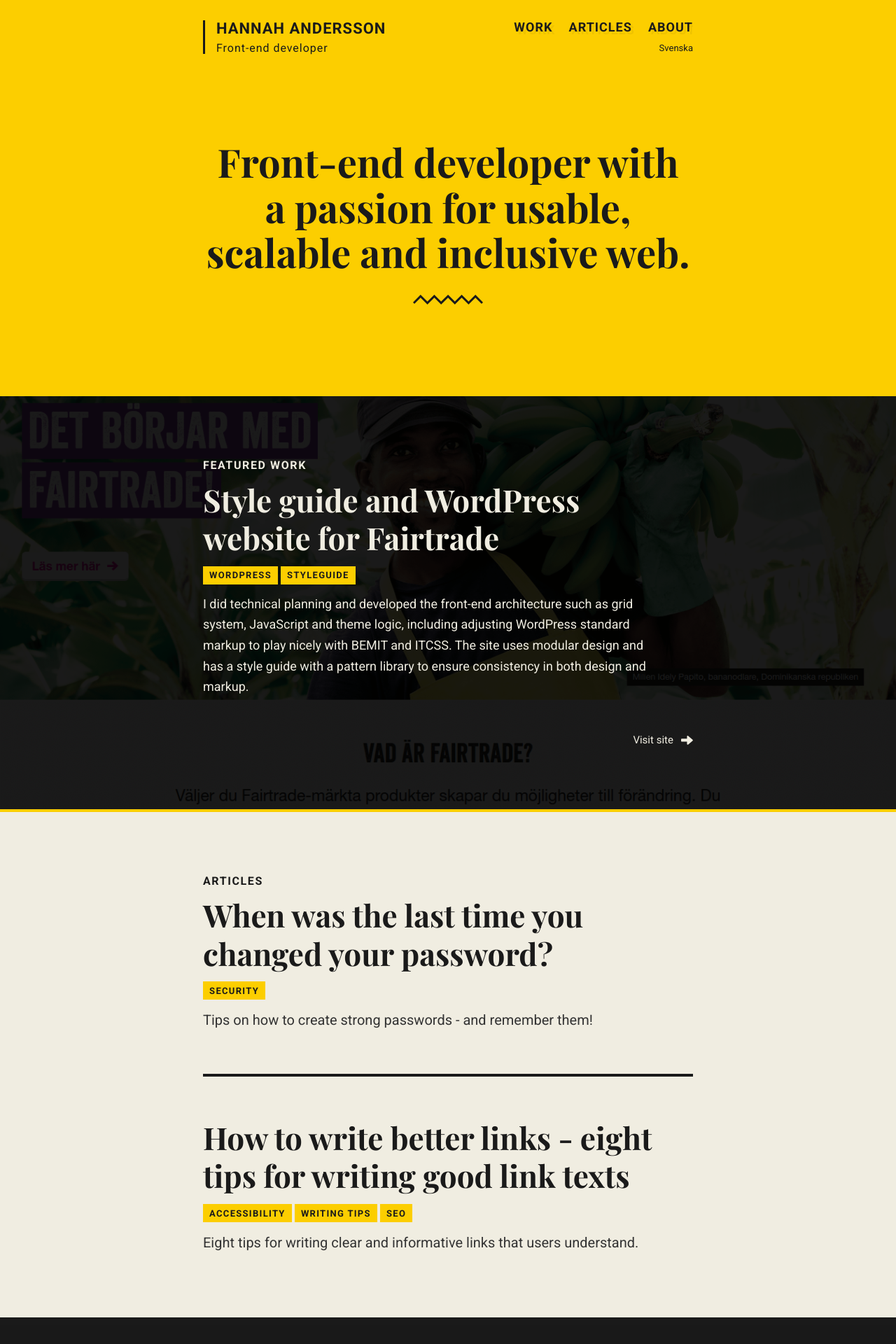
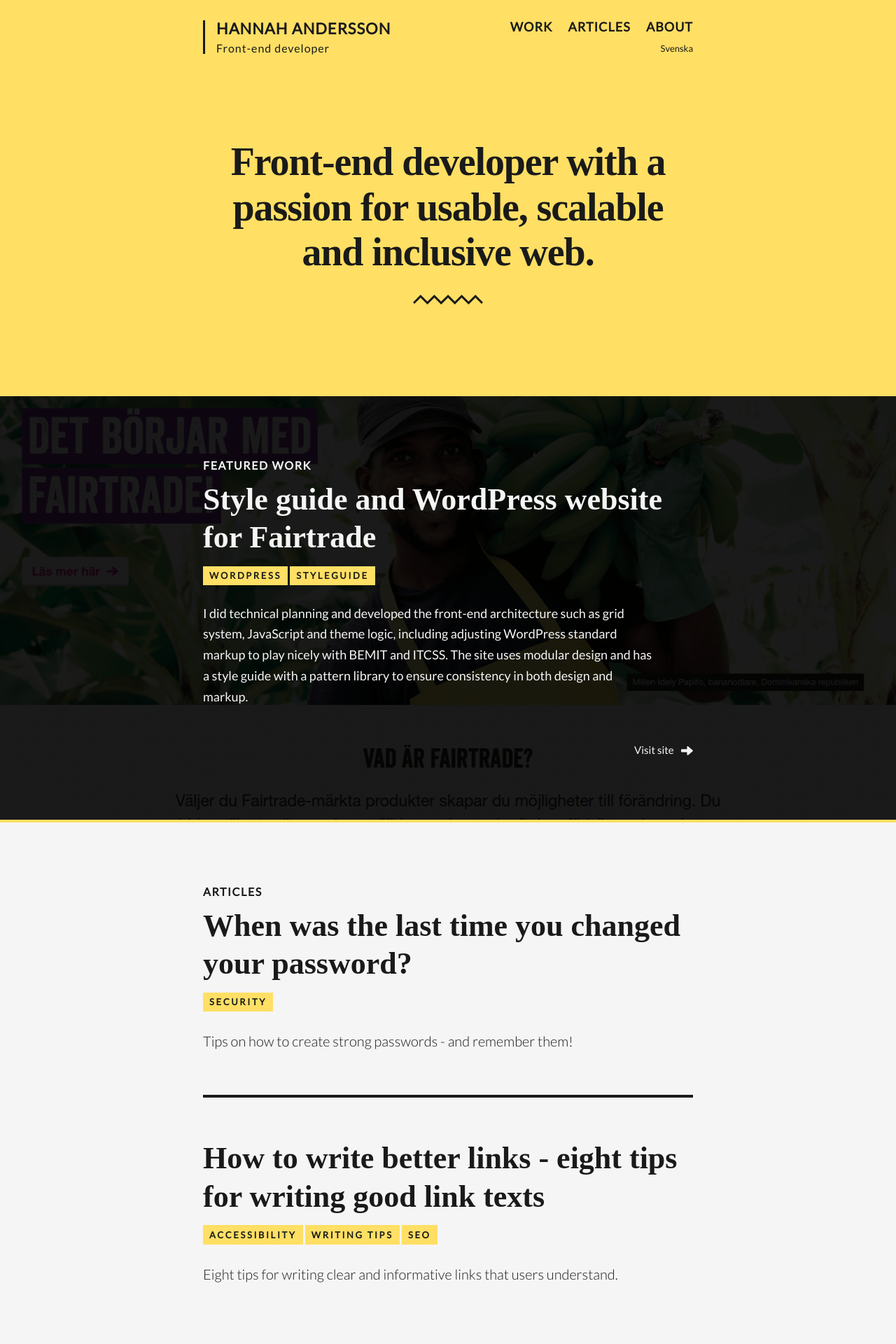
Before and after one commit to decemberly/decemberly.github.io, a Jekyll site: the page built from _pages/index.md, in a window 1280 px wide. Shown: the top 1920 px of the page at 70% size. Built offline with Jekyll 4.4.1, drawn with Linux system fonts in a browser that asks for light colours; some web fonts are replaced.

Commit message:
Adjusted colors and fonts

```diff
--- a/_includes/head.html
+++ b/_includes/head.html
@@ -47,7 +47,7 @@
   <meta name="theme-color" content="#fcce00">
 
   <!--Fonts -->
-  <link href="https://fonts.googleapis.com/css?family=Playfair+Display:700%7CRoboto:400,700" rel="stylesheet">
+  <link href="https://fonts.googleapis.com/css?family=Droid+Serif:700|Lato:300,400" rel="stylesheet">
 
   <!--Stylesheets -->
   <link rel="stylesheet" href="/css/screen.css">
--- a/css/screen.css
+++ b/css/screen.css
@@ -314,9 +314,9 @@
 html {
   line-height: 1.6;
   padding: 0;
-  background-color: #f0ede1;
+  background-color: #f5f5f5;
   color: #1a1a1a;
-  font-family: "Roboto", sans-serif;
+  font-family: "Lato", sans-serif;
   -webkit-font-smoothing: antialiased;
   box-sizing: border-box;
 }
@@ -348,7 +348,7 @@
 }
 
 .o-row.-line {
-  border-bottom: 1px solid #ebebeb;
+  border-bottom: 1px solid #eee;
 }
 
 .o-faux-row {
@@ -407,7 +407,7 @@
   background-size: cover;
   background-position: center center;
   background-blend-mode: multiply;
-  border-bottom: 4px solid #fcce00;
+  border-bottom: 4px solid #ffdf64;
 }
 
 .c-featured-work:last-child {
@@ -423,7 +423,7 @@
 }
 
 .c-author {
-  background-color: #fcce00;
+  background-color: #ffdf64;
   padding: 2.2em;
 }
 
@@ -441,12 +441,12 @@
 }
 
 .c-background-yellow {
-  background: #fcce00;
+  background: #ffdf64;
   overflow: hidden;
 }
 
 .c-background-grey {
-  background: #ebebeb;
+  background: #eee;
 }
 
 .c-button {
@@ -454,7 +454,7 @@
   transition: all 0.2s ease-in-out;
   cursor: pointer;
   border: 0;
-  background: #f0ede1;
+  background: #f5f5f5;
   color: #b8312f;
   display: inline-block;
   text-decoration: none;
@@ -516,14 +516,13 @@
 }
 
 .c-copyright {
-  color: #f0ede1;
+  color: #f5f5f5;
   text-align: center;
 }
 
 .c-header {
   padding: 1.2em 0 0.8em;
-  background-color: #fcce00;
-  box-shadow: 0 2px 0 rgba(0, 0, 0, 0.1);
+  background-color: #ffdf64;
 }
 
 .c-header__wrapper {
@@ -567,7 +566,7 @@
   color: #1a1a1a;
   word-wrap: break-word;
   font-weight: bold;
-  font-family: "Playfair Display", serif;
+  font-family: "Droid Serif", serif;
 }
 
 .c-heading-a a,
@@ -612,13 +611,14 @@
 .-white.c-heading-b a,
 .-white.c-heading-c a,
 .-white.c-heading-d a {
-  color: #f0ede1;
+  color: #f5f5f5;
 }
 
 .c-heading-a {
   font-size: 1.875em;
   line-height: 1.15;
   margin: 0 0 0.5em;
+  letter-spacing: -0.02em;
 }
 
 .c-heading-b {
@@ -634,7 +634,7 @@
 }
 
 .c-heading-d {
-  font-family: "Roboto", sans-serif;
+  font-family: "Lato", sans-serif;
   font-size: 1em;
   line-height: 1.15;
   margin: 0 0 0.3em;
@@ -653,11 +653,11 @@
 }
 
 .c-preheading.-white {
-  color: #f0ede1;
+  color: #f5f5f5;
 }
 
 .c-hero {
-  background: #f0ede1;
+  background: #f5f5f5;
   position: relative;
 }
 
@@ -665,14 +665,14 @@
   display: inline-block;
   width: 2.25em;
   height: 2.25em;
-  fill: #f0ede1;
+  fill: #f5f5f5;
 }
 
 .c-icon-linkedin {
   display: inline-block;
   width: 2.25em;
   height: 2.25em;
-  fill: #f0ede1;
+  fill: #f5f5f5;
 }
 
 .c-icon-email {
@@ -694,15 +694,11 @@
   height: 0.5625em;
   margin-top: 0.8em;
   margin-bottom: 1.6em;
-  fill: #b8312f;
+  fill: #1a1a1a;
 }
 
 .c-divider.-white {
-  fill: #f0ede1;
-}
-
-.c-divider.-black {
-  fill: #1a1a1a;
+  fill: #f5f5f5;
 }
 
 .c-divider.-center {
@@ -800,7 +796,7 @@
 .c-social__link {
   -webkit-transition: all 0.2s ease-in-out;
   transition: all 0.2s ease-in-out;
-  color: #f0ede1;
+  color: #f5f5f5;
   font-size: 1.125em;
   line-height: 2.4;
   padding: 0.3125em;
@@ -916,11 +912,11 @@
 }
 
 .c-link-cta.-white {
-  color: #f0ede1;
+  color: #f5f5f5;
 }
 
 .c-link-cta.-white [class^='c-icon'] {
-  fill: #f0ede1;
+  fill: #f5f5f5;
 }
 
 .c-nav__wrapper {
@@ -945,7 +941,6 @@
   letter-spacing: 1px;
   font-size: 1em;
   margin: 0;
-  text-shadow: 4px 4px rgba(0, 0, 0, 0.05);
   color: #1a1a1a;
   padding: 1em 0;
   border-bottom: 1px solid #1a1a1a;
@@ -995,17 +990,17 @@
 
 .c-tags {
   list-style: none;
-  margin: 0 0 0.8em;
+  margin: 0 0 1.6em;
   padding: 0;
 }
 
 .c-tags__item {
   text-transform: uppercase;
   font-size: 0.6875em;
-  letter-spacing: 0.1em;
-  background-color: #fcce00;
+  letter-spacing: 0.2em;
+  background-color: #ffdf64;
   color: #1a1a1a;
-  padding: 0.5em 0.7em 0.4em;
+  padding: 0.5em 0.7em;
   display: inline-block;
   line-height: 1.1;
   font-weight: bold;
@@ -1013,9 +1008,9 @@
 
 .c-preamble {
   font-size: 1.125em;
-  line-height: 1.5;
+  line-height: 1.7;
   max-width: 36em;
-  font-weight: bold;
+  font-weight: 300;
   margin-bottom: 1.1em;
 }
 
@@ -1027,28 +1022,26 @@
   -webkit-transition: all 0.2s ease-in-out;
   transition: all 0.2s ease-in-out;
   color: #1a1a1a;
+  outline: none;
+  font-weight: 400;
   text-decoration: none;
-  text-shadow: 0.05em 0 0 #f0ede1, -0.05em 0 0 #f0ede1, 0 0.05em 0 #f0ede1, 0 -0.05em 0 #f0ede1, 0.1em 0 0 #f0ede1, -0.1em 0 0 #f0ede1, 0 0.1em 0 #f0ede1, 0 -0.1em 0 #f0ede1;
-  background-image: -webkit-linear-gradient(left, #b8312f 0%, #b8312f 100%);
-  background-image: linear-gradient(to right, #b8312f 0%, #b8312f 100%);
-  background-repeat: repeat-x;
-  background-position: bottom 0.05em center;
-  background-size: 100% 0.1em;
-  outline: none;
+  border-bottom: 0.2em solid #ffdf64;
+  padding: 0.3em 0 0.2em;
 }
 
 .c-preamble a:hover,
 .c-preamble a:focus,
 .c-preamble a:active {
-  color: #b8312f;
+  color: #1a1a1a;
+  background-color: #ffdf64;
 }
 
 .c-body {
   font-size: 0.875em;
-  line-height: 1.65;
+  line-height: 1.7;
   max-width: 36em;
   margin: 0;
-  color: #333;
+  font-weight: 300;
 }
 
 .c-body.-center {
@@ -1073,20 +1066,18 @@
   -webkit-transition: all 0.2s ease-in-out;
   transition: all 0.2s ease-in-out;
   color: #1a1a1a;
+  outline: none;
+  font-weight: 400;
   text-decoration: none;
-  text-shadow: 0.05em 0 0 #f0ede1, -0.05em 0 0 #f0ede1, 0 0.05em 0 #f0ede1, 0 -0.05em 0 #f0ede1, 0.1em 0 0 #f0ede1, -0.1em 0 0 #f0ede1, 0 0.1em 0 #f0ede1, 0 -0.1em 0 #f0ede1;
-  background-image: -webkit-linear-gradient(left, #b8312f 0%, #b8312f 100%);
-  background-image: linear-gradient(to right, #b8312f 0%, #b8312f 100%);
-  background-repeat: repeat-x;
-  background-position: bottom 0.05em center;
-  background-size: 100% 0.1em;
-  outline: none;
+  border-bottom: 0.2em solid #ffdf64;
+  padding: 0.3em 0 0.2em;
 }
 
 .c-body a:hover,
 .c-body a:focus,
 .c-body a:active {
-  color: #b8312f;
+  color: #1a1a1a;
+  background-color: #ffdf64;
 }
 
 .c-body ul,
@@ -1110,19 +1101,28 @@
 }
 
 .c-body h2 {
+  font-family: "Droid Serif", serif;
   font-weight: bold;
   line-height: 1.2;
   font-size: 1.5em;
-  margin: 1.8em 0 0.3em;
+  margin: 1.8em 0 0.4em;
   color: #1a1a1a;
+  letter-spacing: -0.01em;
 }
 
 .c-body h3 {
-  font-weight: normal;
+  font-weight: 400;
   line-height: 1.2;
   font-size: 1.125em;
-  margin: 1em 0 0.2em;
+  margin: 1.2em 0 0.3em;
   color: #1a1a1a;
+  letter-spacing: 0.01em;
+}
+
+.c-body h3[class$='__example__heading'] {
+  font-size: 0.9em;
+  margin-top: 2em;
+  margin-bottom: 0.7em;
 }
 
 .c-body > p {
@@ -1140,7 +1140,7 @@
   line-height: 1.2;
   text-align: center;
   margin: 1.5em 0;
-  font-family: "Playfair Display", serif;
+  font-family: "Droid Serif", serif;
   border-top: 4px solid #1a1a1a;
   border-bottom: 4px solid #1a1a1a;
   padding: 3em 0.5em 1em;
@@ -1161,6 +1161,12 @@
   margin-top: 0;
 }
 
+.c-body__example {
+  background-color: #eee;
+  padding: 1.2em 1.5em;
+  font-size: 0.9em;
+}
+
 .c-body-small {
   font-size: 0.875em;
   line-height: 1.65;
@@ -1170,7 +1176,7 @@
 }
 
 .c-body-small.-white {
-  color: #f0ede1;
+  color: #f5f5f5;
 }
 
 .c-list-naked {
@@ -1773,11 +1779,11 @@
   }
 
   .c-body h2 {
-    font-size: 1.5em;
+    font-size: 1.75em;
   }
 
   .c-body h3 {
-    font-size: 1.2em;
+    font-size: 1.3em;
   }
 
   .c-body blockquote {
--- a/scss/components/header/_header.scss
+++ b/scss/components/header/_header.scss
@@ -2,7 +2,6 @@
 .c-header {
   padding: 1.2em 0 0.8em;
   background-color: color('yellow');
-  box-shadow: 0 2px 0 rgba(0,0,0,0.1);
 
   @include respond-to('large') {
     padding: 1.8em 0;
--- a/scss/components/headings/_headings.scss
+++ b/scss/components/headings/_headings.scss
@@ -9,7 +9,7 @@
   color: color('black');
   word-wrap: break-word;
   font-weight: bold;
-  font-family: $playfair;
+  font-family: $droidserif;
 
   a {
     @include transition;
@@ -42,6 +42,7 @@
   font-size: pxtoem(30);
   line-height: 1.15;
   margin: 0 0 0.5em;
+  letter-spacing: -0.02em;
 
   @include respond-to('small') {
     font-size: pxtoem(34);
@@ -107,7 +108,7 @@
 %heading-d,
 .c-heading-d {
   @extend %heading;
-  font-family: $roboto;
+  font-family: $lato;
   font-size: pxtoem(16);
   line-height: 1.15;
   margin: 0 0 0.3em;
--- a/scss/components/icons/_icons.scss
+++ b/scss/components/icons/_icons.scss
@@ -31,7 +31,7 @@
   height: pxtoem(9);
   margin-top: 0.8em;
   margin-bottom: 1.6em;
-  fill: color('red');
+  fill: color('black');
 
   @include respond-to('medium') {
     margin-bottom: 2em;
@@ -47,10 +47,6 @@
 
   &.-white {
     fill: color('white');
-  }
-
-  &.-black {
-    fill: color('black');
   }
 
   &.-center {
--- a/scss/components/navigation/_navigation.scss
+++ b/scss/components/navigation/_navigation.scss
@@ -45,7 +45,6 @@
     letter-spacing: 1px;
     font-size: pxtoem(16);
     margin: 0;
-    text-shadow: 4px 4px rgba(0,0,0,0.05);
     color: color('black');
     padding: 1em 0;
     border-bottom: 1px solid color('black');
--- a/scss/components/tags/_tags.scss
+++ b/scss/components/tags/_tags.scss
@@ -1,15 +1,15 @@
 .c-tags {
   list-style: none;
-  margin: 0 0 0.8em;
+  margin: 0 0 1.6em;
   padding: 0;
 
   &__item {
     text-transform: uppercase;
     font-size: pxtoem(11);
-    letter-spacing: 0.1em;
+    letter-spacing: 0.2em;
     background-color: color('yellow');
     color: color('black');
-    padding: 0.5em 0.7em 0.4em;
+    padding: 0.5em 0.7em;
     display: inline-block;
     line-height: 1.1;
     font-weight: bold;
--- a/scss/elements/_page.scss
+++ b/scss/elements/_page.scss
@@ -3,7 +3,7 @@
   padding: 0;
   background-color: color('white');
   color: color('black');
-  font-family: $roboto;
+  font-family: $lato;
   -webkit-font-smoothing: antialiased;
   box-sizing: border-box;
 }
--- a/scss/settings/_fonts.scss
+++ b/scss/settings/_fonts.scss
@@ -1,5 +1,5 @@
 // Fonts
 //
 // All fonts used on the website.
-$roboto: 'Roboto', sans-serif;
-$playfair: 'Playfair Display', serif;
+$lato: 'Lato', sans-serif;
+$droidserif: 'Droid Serif', serif;
```
Also changed, not shown: _posts/2013-12-09-skriv-battre-lankar.md (+18 -0 lines), _posts/2013-12-09-write-better-links.md (+18 -0 lines), scss/components/text/_text.scss (+37 -51 lines), scss/settings/_colors.scss (+4 -4 lines), 1 other file.
